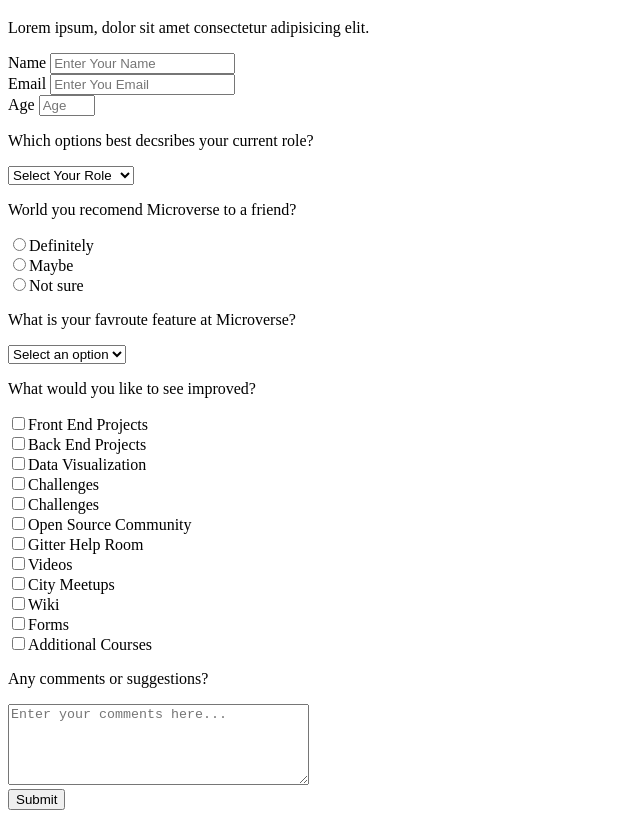
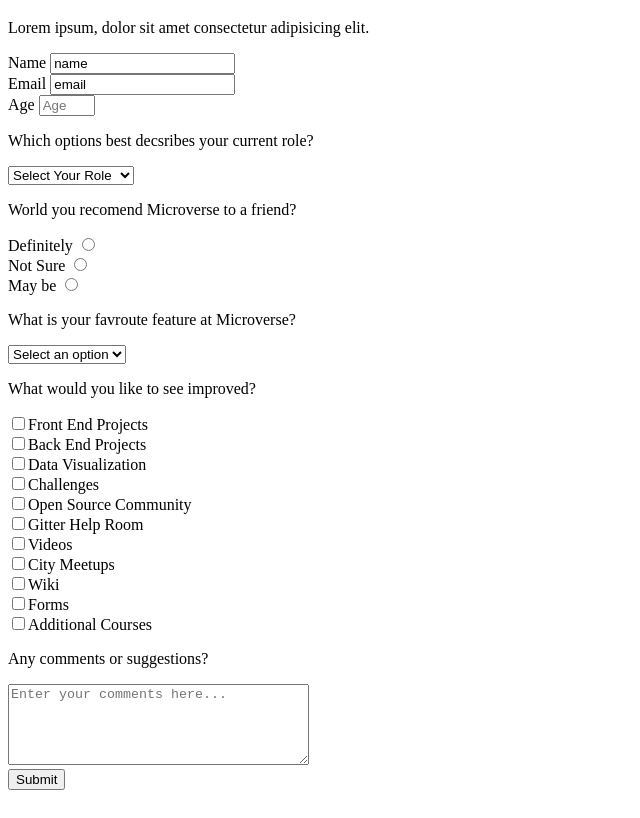
Before and after one commit to Gerrishonngugi/Microverse-Trials-Survey-Form, a plain HTML site: page index.html in a window 1280 px wide. Shown: the part 61-879 px from the top of the page, without its empty margins (0-640 px from the left). Drawn offline with Linux system fonts and the light colour scheme.

Commit message:
Project is completed

```diff
--- a/index.html
+++ b/index.html
@@ -14,8 +14,9 @@
       </p>
       <form id="survey-form">
         <div>
-          <label for="name" id="name-label">Name</label>
+          <label for="name" id="name-label" >Name</label>
           <input
+          value="name"
             type="text"
             name="name"
             id="name"
@@ -26,6 +27,7 @@
         <div>
           <label for="email" id="email-label">Email</label>
           <input
+          value="email"
             type="email"
             name="email"
             id="email"
@@ -57,22 +59,13 @@
         </div>
         <div>
           <p>World you recomend Microverse to a friend?</p>
-          <label for=""
-            ><input
-              type="radio"
-              value="a"
-              name="Definitely"
-              id=""
-            />Definitely</label
-          >
-          <br />
-          <label for=""
-            ><input type="radio" value="b" name="Maybe" id="" />Maybe</label
-          ><br />
-          <label for=""
-            ><input type="radio" value="c" name=" Notsure" id="" />Not
-            sure</label
-          >
+          <label for="definitely">Definitely</label>
+          <input type="radio" value="a"  name="Definitely" id="definitely"/> <br/>
+          <label for="notsure">Not Sure</label>
+          <input type="radio" value="a"  name="Definitely" id="notsure"/> <br/>
+          <label for="maybe">May be</label>
+          <input type="radio" value="a"  name="Definitely" id="maybe"/> <br/>
+
         </div>
 
         <div>
@@ -100,31 +93,28 @@
             Visualization</label
           ><br />
           <label for=""
-            ><input type="checkbox" name="Challenges" id="" />Challenges</label
+            ><input type="checkbox" name="Challenges" id="" value="common"/>Challenges</label
           ><br />
           <label for=""
-            ><input type="checkbox" name="Challenges" id="" />Challenges</label
-          ><br />
-          <label for=""
-            ><input type="checkbox" name="Open" id="" />Open Source
+            ><input type="checkbox" name="Open" id="" value="common"/>Open Source
             Community</label
           ><br />
           <label for=""
-            ><input type="checkbox" name="Gitter" id="" />Gitter Help
+            ><input type="checkbox" name="Gitter" id="" value="common"/>Gitter Help
             Room</label
           ><br />
           <label for=""
-            ><input type="checkbox" name="Videos" id="" />Videos</label
+            ><input type="checkbox" name="Videos" id="" value="common"/>Videos</label
           ><br />
           <label for=""
-            ><input type="checkbox" name="City" id="" />City Meetups</label
+            ><input type="checkbox" name="City" id="" value="common"/>City Meetups</label
           ><br />
-          <label for=""><input type="checkbox" name="Wiki" id="" />Wiki</label
+          <label for=""><input type="checkbox" name="Wiki" id="" value="common"/>Wiki</label
           ><br />
-          <label for=""><input type="checkbox" name="Forms" id="" />Forms</label
+          <label for=""><input type="checkbox" name="Forms" id="" value="common"/>Forms</label
           ><br />
           <label for=""
-            ><input type="checkbox" name="Additional" id="" />Additional
+            ><input type="checkbox" name="Additional" id="" value="common"/>Additional
             Courses</label
           ><br />
         </div>
@@ -139,7 +129,7 @@
           ></textarea>
         </div>
         <div>
-          <button type="submit">Submit</button>
+          <button type="submit" id="submit">Submit</button>
         </div>
       </form>
     </div>
```
